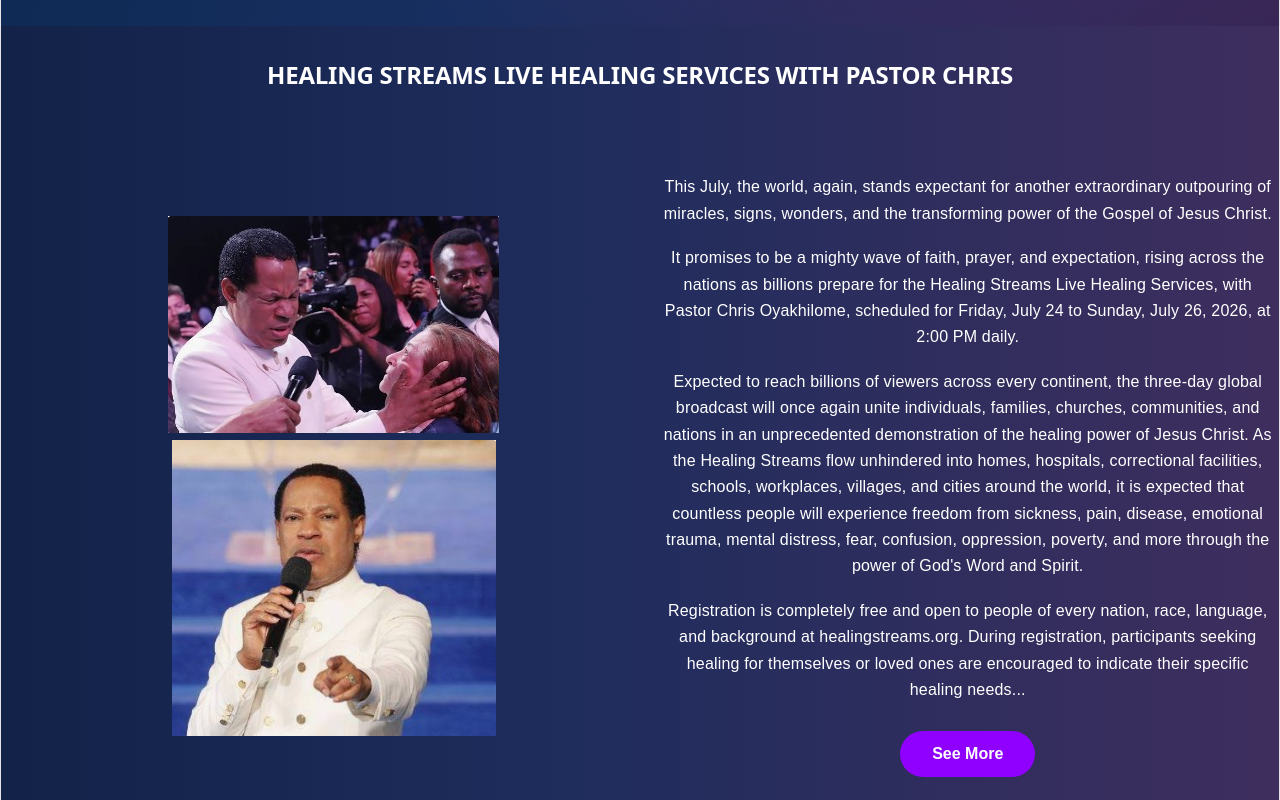
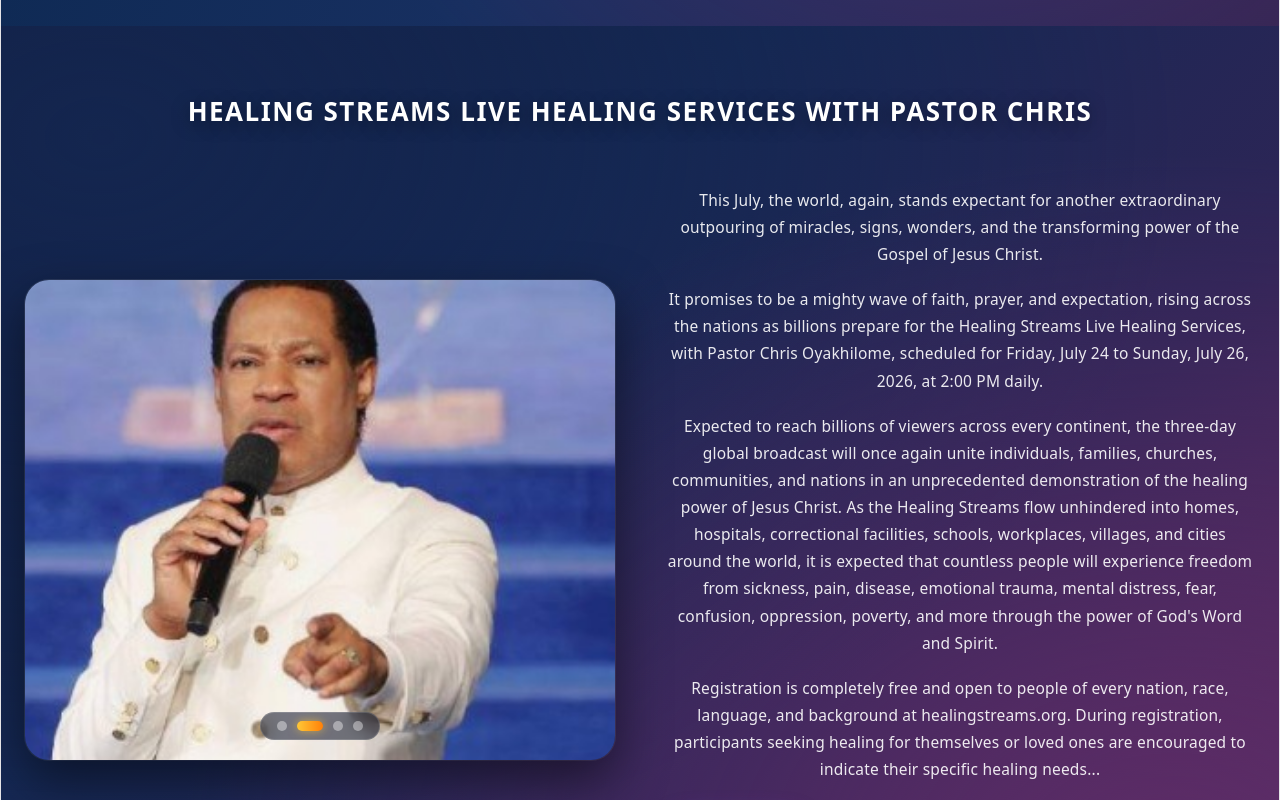
Before and after one commit to saritabaiga15-oss/LWindia, a React (Vite) app: page / in a window 1280 px wide. Shown: the part 1480-2280 px from the top of the page. Built offline with nearby package versions, Linux system fonts and the light colour scheme.

Commit message:
Update HealingStream background to dark blue and deep purple gradient

```diff
--- a/src/assets/Components/HealingStream/HealingStream.css
+++ b/src/assets/Components/HealingStream/HealingStream.css
@@ -1,24 +1,25 @@
 /* =========================================================
-   HEALING STREAM
+   HEALING STREAM SECTION
+   Background: Deep Navy/Midnight Blue to Dark Rich Violet Purple Gradient
 ========================================================= */
 
 .healingStream {
   width: 100%;
   min-height: 100vh;
   box-sizing: border-box;
+  font-family: "Montserrat", system-ui, -apple-system, sans-serif;
+  overflow: hidden;
+  position: relative;
+  padding: 40px 0 80px;
 
-  font-family: "Montserrat", sans-serif;
-
-  overflow: hidden;
-
-  background: linear-gradient(
-    90deg,
-    #122248 0%,
-    #1f2d5d 45%,
-    #3e2e5e 100%
-  );
+  /* Exact Deep Navy to Deep Violet/Purple Gradient */
+  background-color: #101c3d;
+  background:
+    radial-gradient(ellipse at 92% 92%, rgba(95, 45, 105, 0.85) 0%, transparent 60%),
+    radial-gradient(ellipse at 8% 12%, rgba(20, 38, 80, 0.9) 0%, transparent 65%),
+    linear-gradient(135deg, #101d3e 0%, #152854 35%, #2d2556 68%, #4a275a 88%, #572d63 100%);
+  color: #ffffff;
 }
-
 
 /* =========================================================
    HEADER
@@ -26,318 +27,462 @@
 
 .healingHeader {
   width: 100%;
-
-  padding: 35px 20px;
-
+  padding: 30px 20px 20px;
   box-sizing: border-box;
-
   text-align: center;
+  position: relative;
+  z-index: 2;
 }
 
 .healingHeader h2 {
   margin: 0;
-
   color: #ffffff;
-
-  font-size: 24px;
-
+  font-size: 26px;
   font-weight: 800;
+  letter-spacing: 1.5px;
+  text-transform: uppercase;
+  text-shadow: 0 4px 18px rgba(0, 0, 0, 0.4);
 }
 
-
 /* =========================================================
-   MAIN CONTENT
+   MAIN CONTENT GRID
 ========================================================= */
 
 .healingContent {
   width: 100%;
-  max-width: 1400px;
-
+  max-width: 1320px;
   margin: 0 auto;
-
-  padding: 50px;
-
+  padding: 40px 24px 20px;
   box-sizing: border-box;
-
   display: grid;
-
-  grid-template-columns: 48% 52%;
-
-  gap: 45px;
-
+  grid-template-columns: 1fr 1fr;
+  gap: 50px;
   align-items: center;
+  position: relative;
+  z-index: 2;
 }
 
-
 /* =========================================================
-   IMAGE VIEWPORT
+   IMAGE SLIDER CONTAINER
 ========================================================= */
 
 .healingImage {
   width: 100%;
-
-  height: 520px;
-
+  height: 480px;
   position: relative;
-
   overflow: hidden;
-
   border-radius: 24px;
+  box-shadow:
+    0 20px 50px rgba(0, 0, 0, 0.5),
+    0 0 0 1px rgba(255, 255, 255, 0.1);
+  background: rgba(16, 28, 61, 0.6);
 }
 
-
-/* =========================================================
-   AUTO SCROLL TRACK
-========================================================= */
-
-.healingImageTrack {
-  display: flex;
-
-  gap: 20px;
-
-  width: max-content;
-
+.healingPhoto {
+  position: absolute;
+  inset: 0;
+  width: 100%;
   height: 100%;
-
-  animation: healingScroll 25s linear infinite;
-}
-
-
-/* Pause when mouse touches images */
-
-.healingImage:hover .healingImageTrack {
-  animation-play-state: paused;
-}
-
-
-/* =========================================================
-   IMAGE CARD
-========================================================= */
-
-.healingCard {
-  width: 520px;
-
-  height: 100%;
-
-  flex: 0 0 520px;
-
-  position: relative;
-
-  overflow: hidden;
-
-  border-radius: 24px;
-
-  background: #111a48;
-
-  box-shadow:
-    0 15px 40px rgba(0, 0, 0, 0.35);
-}
-
-
-/* =========================================================
-   IMAGE
-========================================================= */
-
-.healingCard img {
-  width: 100%;
-
-  height: 100%;
-
-  display: block;
-
   object-fit: cover;
-
-  transition: transform 0.5s ease;
-}
-
-
-/* =========================================================
-   IMAGE HOVER
-========================================================= */
-
-.healingCard:hover img {
-  transform: scale(1.05);
-}
-
-
-/* =========================================================
-   CARD OVERLAY
-========================================================= */
-
-.healingCard::after {
-  content: "";
-
-  position: absolute;
-
-  inset: 0;
-
-  background: linear-gradient(
-    90deg,
-    #122248 0%,
-    #1f2d5d 45%,
-    #3e2e5e 100%
-  );
+  opacity: 0;
+  transform: scale(1.04);
+  transition: opacity 0.8s ease-in-out, transform 0.8s ease-in-out;
   pointer-events: none;
 }
 
+.healingPhoto.active {
+  opacity: 1;
+  transform: scale(1);
+  pointer-events: auto;
+}
 
 /* =========================================================
-   AUTO SCROLL
+   SLIDER DOTS
 ========================================================= */
 
-@keyframes healingScroll {
-
-  0% {
-    transform: translateX(0);
-  }
-
-  100% {
-    transform: translateX(-50%);
-  }
-
+.sliderDots {
+  position: absolute;
+  bottom: 20px;
+  left: 50%;
+  transform: translateX(-50%);
+  display: flex;
+  gap: 10px;
+  z-index: 5;
+  background: rgba(10, 16, 38, 0.55);
+  padding: 8px 16px;
+  border-radius: 20px;
+  backdrop-filter: blur(8px);
+  -webkit-backdrop-filter: blur(8px);
+  border: 1px solid rgba(255, 255, 255, 0.15);
 }
 
+.dot {
+  width: 10px;
+  height: 10px;
+  border-radius: 50%;
+  background: rgba(255, 255, 255, 0.4);
+  cursor: pointer;
+  transition: all 0.3s ease;
+}
+
+.dot:hover {
+  background: rgba(255, 255, 255, 0.8);
+  transform: scale(1.2);
+}
+
+.dot.activeDot {
+  width: 26px;
+  border-radius: 6px;
+  background: linear-gradient(90deg, #ffc837, #ff8008);
+  box-shadow: 0 0 10px rgba(255, 200, 55, 0.6);
+}
 
 /* =========================================================
-   TEXT
+   TEXT CONTENT
 ========================================================= */
 
 .healingText {
   width: 100%;
+  display: flex;
+  flex-direction: column;
+  justify-content: center;
 }
 
-.healingText p {
+.articleText p {
   margin: 0 0 18px;
-
-  color: #ffffff;
-
-  font-size: 16px;
-
-  line-height: 1.65;
+  color: rgba(255, 255, 255, 0.9);
+  font-size: 15.5px;
+  line-height: 1.75;
+  letter-spacing: 0.2px;
 }
 
+.articleText p:last-child {
+  margin-bottom: 24px;
+}
 
 /* =========================================================
-   READ MORE BUTTON
+   SEE MORE / ACTION BUTTON
 ========================================================= */
 
 .readmoreButton {
-  margin-top: 10px;
-
-  padding: 14px 32px;
-
+  align-self: flex-start;
+  padding: 14px 36px;
   border: none;
-
   border-radius: 30px;
-
-  background: #8f00ff;
-
+  background: linear-gradient(135deg, #a855f7 0%, #7e22ce 100%);
   color: #ffffff;
-
-  font-size: 16px;
-
+  font-size: 15px;
   font-weight: 700;
-
+  letter-spacing: 0.5px;
   cursor: pointer;
-
-  transition: 0.3s ease;
+  box-shadow:
+    0 10px 25px rgba(147, 51, 234, 0.35),
+    0 0 0 1px rgba(255, 255, 255, 0.15) inset;
+  transition: all 0.3s ease;
 }
 
 .readmoreButton:hover {
-  transform: translateY(-3px);
-
-  background: #a51aff;
+  transform: translateY(-2px);
+  background: linear-gradient(135deg, #c084fc 0%, #9333ea 100%);
+  box-shadow:
+    0 14px 30px rgba(168, 85, 247, 0.45),
+    0 0 15px rgba(192, 132, 252, 0.4);
 }
 
+.readmoreButton:active {
+  transform: translateY(0);
+}
 
 /* =========================================================
-   TABLET
+   FULL ARTICLE MODAL OVERLAY
 ========================================================= */
 
-@media (max-width: 900px) {
+.healingOverlay {
+  position: fixed;
+  inset: 0;
+  z-index: 9999;
+  background: rgba(8, 12, 28, 0.82);
+  backdrop-filter: blur(12px);
+  -webkit-backdrop-filter: blur(12px);
+  display: flex;
+  align-items: center;
+  justify-content: center;
+  padding: 24px;
+  box-sizing: border-box;
+  animation: fadeIn 0.3s ease-out;
+}
 
+@keyframes fadeIn {
+  from {
+    opacity: 0;
+  }
+  to {
+    opacity: 1;
+  }
+}
+
+.healingOverlayBox {
+  width: 100%;
+  max-width: 820px;
+  max-height: 88vh;
+  background:
+    radial-gradient(ellipse at 85% 85%, rgba(92, 45, 105, 0.7) 0%, transparent 60%),
+    radial-gradient(ellipse at 15% 15%, rgba(22, 42, 86, 0.8) 0%, transparent 60%),
+    #131d3d;
+  border: 1px solid rgba(255, 255, 255, 0.15);
+  border-radius: 24px;
+  box-shadow: 0 25px 60px rgba(0, 0, 0, 0.6);
+  display: flex;
+  flex-direction: column;
+  overflow: hidden;
+  animation: scaleUp 0.3s cubic-bezier(0.16, 1, 0.3, 1);
+}
+
+@keyframes scaleUp {
+  from {
+    opacity: 0;
+    transform: scale(0.96);
+  }
+  to {
+    opacity: 1;
+    transform: scale(1);
+  }
+}
+
+/* Modal Header */
+.articleTopBar {
+  display: flex;
+  align-items: center;
+  justify-content: space-between;
+  padding: 24px 30px;
+  background: rgba(10, 16, 36, 0.5);
+  border-bottom: 1px solid rgba(255, 255, 255, 0.08);
+}
+
+.articleTitle {
+  display: flex;
+  align-items: center;
+  gap: 8px;
+}
+
+.articleTitle h1 {
+  margin: 0;
+  font-size: 18px;
+  font-weight: 800;
+  color: #ffffff;
+  letter-spacing: 0.5px;
+}
+
+.heart {
+  font-size: 16px;
+}
+
+.yellowHeart {
+  color: #f59e0b;
+}
+
+.whiteHeart {
+  color: #ffffff;
+}
+
+.articleClose {
+  background: rgba(255, 255, 255, 0.08);
+  border: 1px solid rgba(255, 255, 255, 0.12);
+  color: #ffffff;
+  font-size: 20px;
+  width: 36px;
+  height: 36px;
+  border-radius: 50%;
+  display: flex;
+  align-items: center;
+  justify-content: center;
+  cursor: pointer;
+  transition: all 0.2s ease;
+}
+
+.articleClose:hover {
+  background: rgba(239, 68, 68, 0.85);
+  border-color: transparent;
+  transform: rotate(90deg);
+}
+
+.articleTopLine {
+  height: 2px;
+  width: 100%;
+  background: linear-gradient(90deg, #ffc837, #ff8008, #a855f7);
+}
+
+/* Modal Body */
+.articleScroll {
+  padding: 30px;
+  overflow-y: auto;
+  color: rgba(255, 255, 255, 0.9);
+  line-height: 1.8;
+  font-size: 15px;
+}
+
+.articleScroll::-webkit-scrollbar {
+  width: 6px;
+}
+
+.articleScroll::-webkit-scrollbar-thumb {
+  background: rgba(255, 255, 255, 0.2);
+  border-radius: 4px;
+}
+
+.articleContent h2 {
+  color: #ffd166;
+  font-size: 20px;
+  margin: 28px 0 14px;
+}
+
+.articleContent p {
+  margin: 0 0 16px;
+}
+
+.mediaContact {
+  margin-top: 30px;
+  padding: 20px;
+  border-radius: 16px;
+  background: rgba(255, 255, 255, 0.05);
+  border: 1px solid rgba(255, 255, 255, 0.08);
+}
+
+.mediaContact h3 {
+  margin-top: 0;
+  color: #a855f7;
+  font-size: 17px;
+}
+
+.mediaContact h4 {
+  margin: 16px 0 8px;
+  color: #ffffff;
+}
+
+.contactBrand {
+  font-weight: 700;
+  color: #ffffff;
+}
+
+.phoneList p {
+  margin: 4px 0;
+  font-size: 14px;
+  color: rgba(255, 255, 255, 0.85);
+}
+
+.mediaContact a {
+  color: #ffd166;
+  text-decoration: none;
+  font-weight: 600;
+}
+
+.mediaContact a:hover {
+  text-decoration: underline;
+}
+
+/* Modal Footer */
+.articleFooter {
+  display: flex;
+  align-items: center;
+  justify-content: space-between;
+  padding: 18px 30px;
+  background: rgba(10, 16, 36, 0.6);
+  border-top: 1px solid rgba(255, 255, 255, 0.08);
+}
+
+.footerBrand {
+  font-size: 13px;
+  color: rgba(255, 255, 255, 0.7);
+  display: flex;
+  gap: 8px;
+  align-items: center;
+}
+
+.footerBrand strong {
+  color: #ffd166;
+}
+
+.closeButton {
+  padding: 10px 24px;
+  border: none;
+  border-radius: 20px;
+  background: rgba(255, 255, 255, 0.12);
+  color: #ffffff;
+  font-size: 13px;
+  font-weight: 700;
+  letter-spacing: 0.5px;
+  cursor: pointer;
+  transition: all 0.2s ease;
+}
+
+.closeButton:hover {
+  background: rgba(255, 255, 255, 0.25);
+}
+
+/* =========================================================
+   RESPONSIVE DESIGN
+========================================================= */
+
+@media (max-width: 960px) {
   .healingContent {
     grid-template-columns: 1fr;
-
-    padding: 35px;
+    gap: 36px;
+    padding: 24px 20px;
   }
 
   .healingImage {
-    height: 450px;
+    height: 400px;
   }
 
-  .healingCard {
-    width: 450px;
-
-    flex-basis: 450px;
+  .healingHeader h2 {
+    font-size: 22px;
   }
-
 }
 
-
-/* =========================================================
-   MOBILE
-========================================================= */
-
 @media (max-width: 600px) {
-
-  .healingHeader {
-    padding: 25px 15px;
+  .healingStream {
+    padding: 24px 0 50px;
   }
 
   .healingHeader h2 {
     font-size: 18px;
-  }
-
-  .healingContent {
-    padding: 25px 20px;
-
-    grid-template-columns: 1fr;
-
-    gap: 30px;
+    line-height: 1.4;
   }
 
   .healingImage {
-    height: 300px;
-  }
-
-  .healingCard {
-    width: 300px;
-
-    flex-basis: 300px;
-
+    height: 280px;
     border-radius: 18px;
   }
 
-  .healingText p {
+  .articleText p {
     font-size: 14px;
   }
 
   .readmoreButton {
     width: 100%;
+    text-align: center;
   }
 
+  .articleTopBar {
+    padding: 16px 20px;
+  }
+
+  .articleTitle h1 {
+    font-size: 15px;
+  }
+
+  .articleScroll {
+    padding: 20px;
+    font-size: 14px;
+  }
+
+  .articleFooter {
+    flex-direction: column;
+    gap: 12px;
+    padding: 16px 20px;
+  }
+
+  .closeButton {
+    width: 100%;
+  }
 }
-.closeButton {
-  display: block;
-  margin: 30px auto 10px;
-
-  padding: 14px 35px;
-
-  border: none;
-  border-radius: 30px;
-
-  background: #8f00ff;
-  color: #ffffff;
-
-  font-size: 16px;
-  font-weight: 700;
-
-  cursor: pointer;
-  transition: 0.3s ease;
-}
-
-.closeButton:hover {
-  transform: translateY(-2px);
-  background: #a020ff;
-}
```
